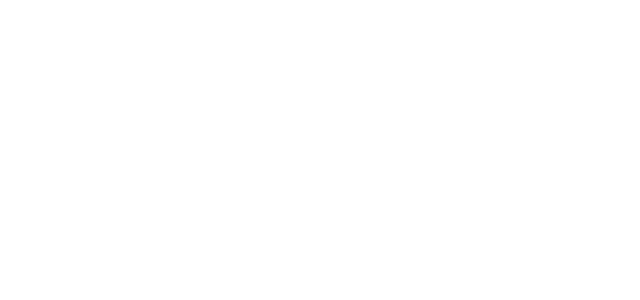
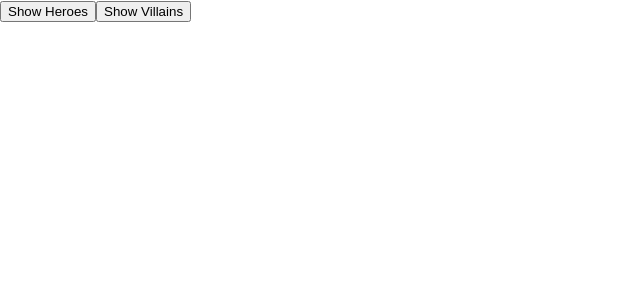
Before and after one commit to pranita09/neog-backup, a React (Create React App) app in the folder ReactJS-Practice-Set-3/practice-set-3/: page / in a window 1280 px wide. Shown: the top 300 px of the page, without its empty margins (0-640 px from the left). Built offline with nearby package versions, Linux system fonts and the light colour scheme.

Commit message:
all data imported from set4/data.js

```diff
--- a/ReactJS-Practice-Set-3/practice-set-3/src/App.js
+++ b/ReactJS-Practice-Set-3/practice-set-3/src/App.js
@@ -3,10 +3,13 @@
 import DisplayImage from './set-3/QuestionOne';
 import DisplayCartoons from './set-3/QuestionTwo';
 import { cartoons } from './set-3/Data';
+import { characters, itemList, todoItems, todoItems2, books } from './set-4/Data';
+import ShowCharacters from './set-4/QuestionOne';
 
 function App() {
   return (
     <div className="App">
+    <ShowCharacters charactersData={characters}/>
     {/* <DisplayCartoons cartoonsData={cartoons}/> */}
     {/* <DisplayImage imgLink={'https://picsum.photos/200'} imgWidth={'70%'} imgHeight={'70%'} /> */}
     </div>
```
